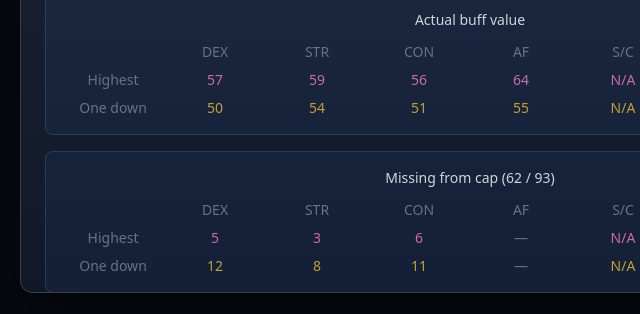
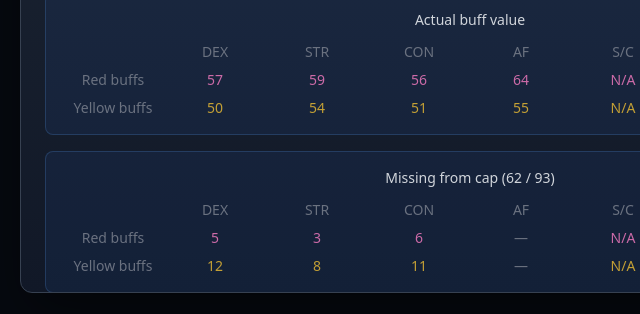
Before and after one commit to nfarrell87/boss-tracker, a website: page site/index.html in a window 1280 px wide. Both pictures are taken after a click on the button "Buffs Cap Calculator". Shown: the part 419-733 px from the top of the page, 170-810 px from the left. Drawn offline with nearby package versions, Linux system fonts and the light colour scheme; no server answers.

Commit message:
added buff cap calc updates

```diff
--- a/site/index.html
+++ b/site/index.html
@@ -326,7 +326,7 @@
             <p class="text-sm font-medium text-gray-300 mb-3">Actual buff value</p>
             <div class="grid grid-cols-8 gap-2 text-sm text-center">
               <span class="text-gray-500"></span><span class="text-gray-500">DEX</span><span class="text-gray-500">STR</span><span class="text-gray-500">CON</span><span class="text-gray-500">AF</span><span class="text-gray-500">S/C</span><span class="text-gray-500">D/Q</span><span class="text-gray-500">Acuity</span>
-              <span class="text-gray-500">Highest</span>
+              <span class="text-gray-500">Red buffs</span>
               <span id="buffs-out-dex-h" class="font-medium" style="color: #CC6BA8;"></span>
               <span id="buffs-out-str-h" class="font-medium" style="color: #CC6BA8;"></span>
               <span id="buffs-out-con-h" class="font-medium" style="color: #CC6BA8;"></span>
@@ -334,7 +334,7 @@
               <span id="buffs-spec-strcon-h" class="font-medium" style="color: #CC6BA8;"></span>
               <span id="buffs-spec-dexqui-h" class="font-medium" style="color: #CC6BA8;"></span>
               <span id="buffs-spec-acuity-h" class="font-medium" style="color: #CC6BA8;"></span>
-              <span class="text-gray-500">One down</span>
+              <span class="text-gray-500">Yellow buffs</span>
               <span id="buffs-out-dex-l" class="font-medium" style="color: #C4A035;"></span>
               <span id="buffs-out-str-l" class="font-medium" style="color: #C4A035;"></span>
               <span id="buffs-out-con-l" class="font-medium" style="color: #C4A035;"></span>
@@ -348,7 +348,7 @@
             <p class="text-sm font-medium text-gray-300 mb-3">Missing from cap (62 / 93)</p>
             <div class="grid grid-cols-8 gap-2 text-sm text-center">
               <span class="text-gray-500"></span><span class="text-gray-500">DEX</span><span class="text-gray-500">STR</span><span class="text-gray-500">CON</span><span class="text-gray-500">AF</span><span class="text-gray-500">S/C</span><span class="text-gray-500">D/Q</span><span class="text-gray-500">Acuity</span>
-              <span class="text-gray-500">Highest</span>
+              <span class="text-gray-500">Red buffs</span>
               <span id="buffs-miss-dex-h" class="font-medium" style="color: #CC6BA8;"></span>
               <span id="buffs-miss-str-h" class="font-medium" style="color: #CC6BA8;"></span>
               <span id="buffs-miss-con-h" class="font-medium" style="color: #CC6BA8;"></span>
@@ -356,7 +356,7 @@
               <span id="buffs-spec-strcon-miss-h" class="font-medium" style="color: #CC6BA8;"></span>
               <span id="buffs-spec-dexqui-miss-h" class="font-medium" style="color: #CC6BA8;"></span>
               <span id="buffs-spec-acuity-miss-h" class="font-medium" style="color: #CC6BA8;"></span>
-              <span class="text-gray-500">One down</span>
+              <span class="text-gray-500">Yellow buffs</span>
               <span id="buffs-miss-dex-l" class="font-medium" style="color: #C4A035;"></span>
               <span id="buffs-miss-str-l" class="font-medium" style="color: #C4A035;"></span>
               <span id="buffs-miss-con-l" class="font-medium" style="color: #C4A035;"></span>
@@ -409,9 +409,9 @@
           <p class="text-sm font-medium text-gray-300 mb-3">Spell/delve</p>
           <div class="grid grid-cols-8 gap-2 text-sm text-center">
             <span class="text-gray-500"></span><span class="text-gray-500">DEX</span><span class="text-gray-500">STR</span><span class="text-gray-500">CON</span><span class="text-gray-500">AF</span><span class="text-gray-500">S/C</span><span class="text-gray-500">D/Q</span><span class="text-gray-500">Acuity</span>
-            <span class="text-gray-500">Highest</span>
+            <span class="text-gray-500">Red buffs</span>
             <span class="text-gray-300">48/48</span><span class="text-gray-300">50/50</span><span class="text-gray-300">47/47</span><span class="text-gray-300">42/52</span><span class="text-gray-300">46/69</span><span class="text-gray-300">47/70</span><span class="text-gray-300">42/52</span>
-            <span class="text-gray-500">One down</span>
+            <span class="text-gray-500">Yellow buffs</span>
             <span class="text-gray-300">37/39</span><span class="text-gray-300">43/44</span><span class="text-gray-300">38/40</span><span class="text-gray-300">31/41</span><span class="text-gray-300">36/57</span><span class="text-gray-300">37/60</span><span class="text-gray-300">31/41</span>
           </div>
         </div>
@@ -421,9 +421,9 @@
           <p class="text-sm font-medium text-gray-300 mb-3">Spell/delve</p>
           <div class="grid grid-cols-8 gap-2 text-sm text-center">
             <span class="text-gray-500"></span><span class="text-gray-500">DEX</span><span class="text-gray-500">STR</span><span class="text-gray-500">CON</span><span class="text-gray-500">AF</span><span class="text-gray-500">S/C</span><span class="text-gray-500">D/Q</span><span class="text-gray-500">Acuity</span>
-            <span class="text-gray-500">Highest</span>
+            <span class="text-gray-500">Red buffs</span>
             <span class="text-gray-300">48/48</span><span class="text-gray-300">50/50</span><span class="text-gray-300">43/44</span><span class="text-gray-300">42/52</span><span class="text-gray-300">46/69</span><span class="text-gray-300">50/75</span><span class="text-gray-300">42/52</span>
-            <span class="text-gray-500">One down</span>
+            <span class="text-gray-500">Yellow buffs</span>
             <span class="text-gray-300">38/40</span><span class="text-gray-300">41/42</span><span class="text-gray-300">33/36</span><span class="text-gray-300">31/41</span><span class="text-gray-300">35/57</span><span class="text-gray-300">40/63</span><span class="text-gray-300">31/41</span>
           </div>
         </div>
@@ -433,9 +433,9 @@
           <p class="text-sm font-medium text-gray-300 mb-3">Spell/delve</p>
           <div class="grid grid-cols-8 gap-2 text-sm text-center">
             <span class="text-gray-500"></span><span class="text-gray-500">DEX</span><span class="text-gray-500">STR</span><span class="text-gray-500">CON</span><span class="text-gray-500">AF</span><span class="text-gray-500">S/C</span><span class="text-gray-500">D/Q</span><span class="text-gray-500">Acuity</span>
-            <span class="text-gray-500">Highest</span>
+            <span class="text-gray-500">Red buffs</span>
             <span class="text-gray-300">48/48</span><span class="text-gray-300">50/50</span><span class="text-gray-300">43/44</span><span class="text-gray-300">45/55</span><span class="text-gray-300">44/67</span><span class="text-gray-300">49/73</span><span class="text-gray-300">42/52</span>
-            <span class="text-gray-500">One down</span>
+            <span class="text-gray-500">Yellow buffs</span>
             <span class="text-gray-300">38/40</span><span class="text-gray-300">41/42</span><span class="text-gray-300">33/36</span><span class="text-gray-300">32/42</span><span class="text-gray-300">34/55</span><span class="text-gray-300">39/61</span><span class="text-gray-300">31/41</span>
           </div>
         </div>
```
